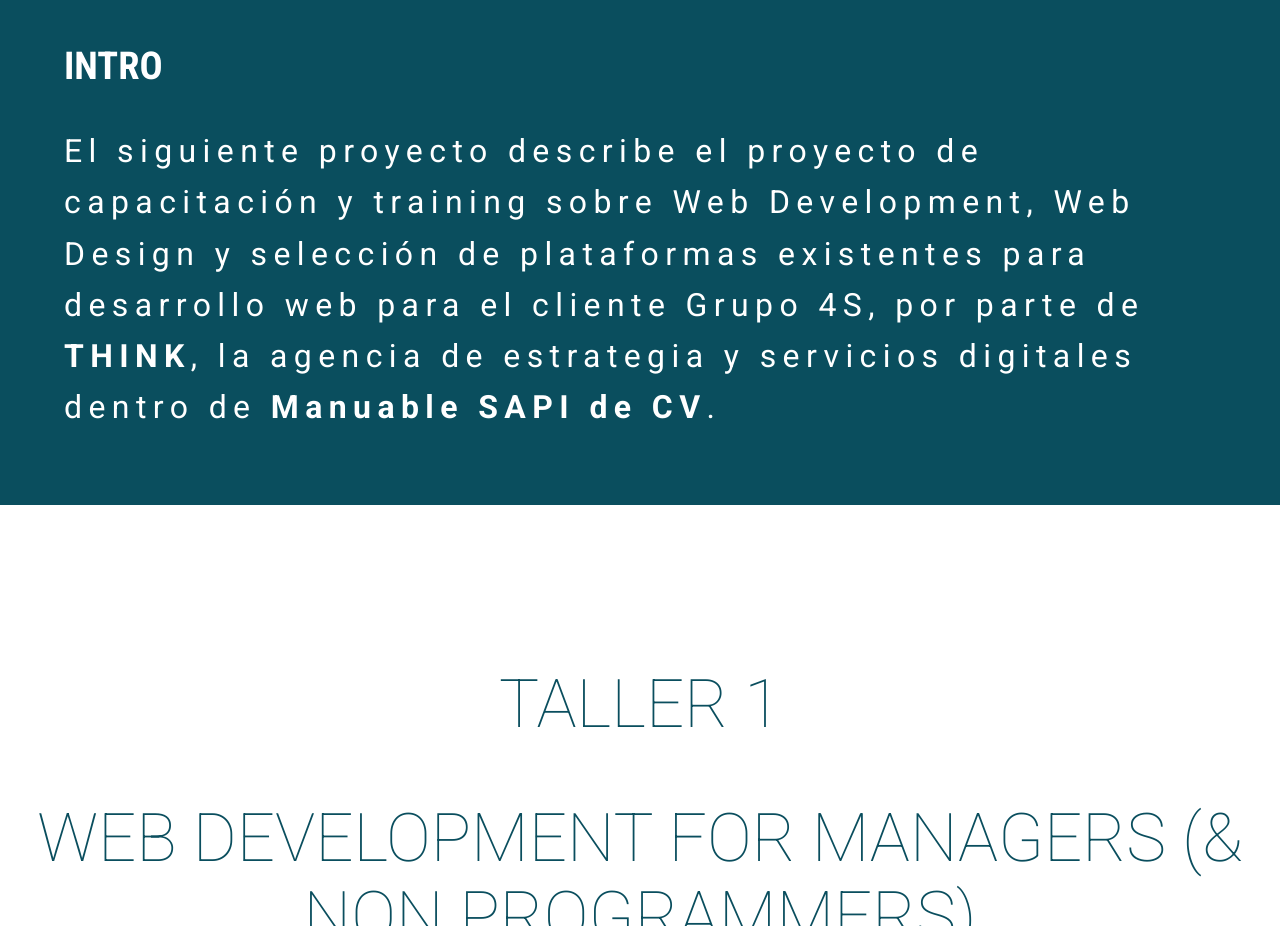
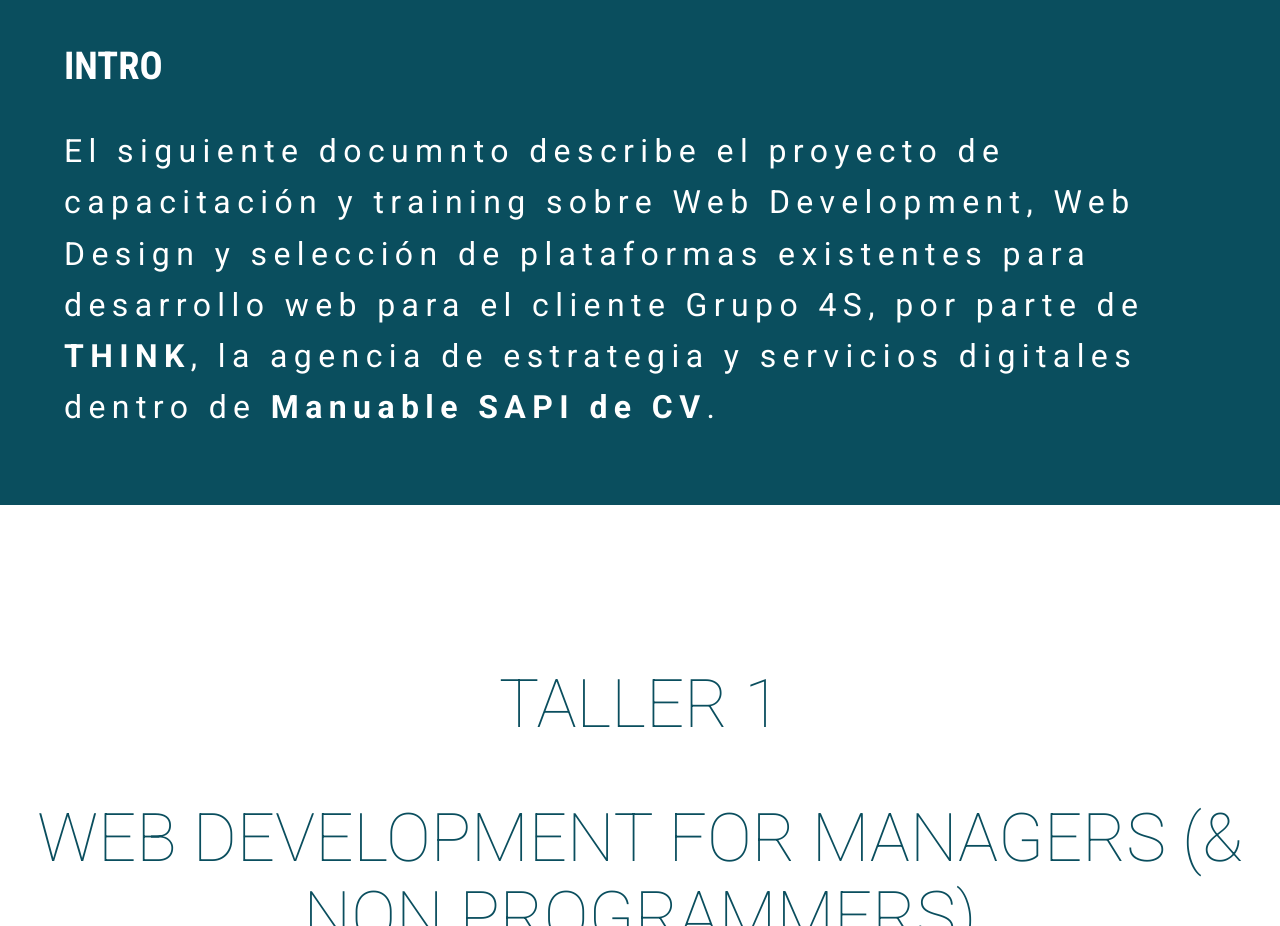
Before and after one commit to rodrigotello/grupo4s_cotizaci-n, a plain HTML site: page index.html in a window 1280 px wide. Shown: the part 1440-2366 px from the top of the page. Drawn offline with Linux system fonts and the light colour scheme.

Commit message:
Update index.html

```diff
--- a/index.html
+++ b/index.html
@@ -194,7 +194,7 @@
       </div>
       <div class="intro deep-blue-background white-text">
         <h3>Intro</h3>
-        <p>El siguiente proyecto describe el proyecto de capacitación y training sobre Web Development, Web Design y selección de plataformas existentes para desarrollo web para el cliente Grupo 4S, por parte de <strong>THINK</strong>, la agencia de estrategia y servicios digitales dentro de <strong>Manuable SAPI de CV</strong>.</p>
+        <p>El siguiente documnto describe el proyecto de capacitación y training sobre Web Development, Web Design y selección de plataformas existentes para desarrollo web para el cliente Grupo 4S, por parte de <strong>THINK</strong>, la agencia de estrategia y servicios digitales dentro de <strong>Manuable SAPI de CV</strong>.</p>
       </div>
 
       <div class="workshop">
```
